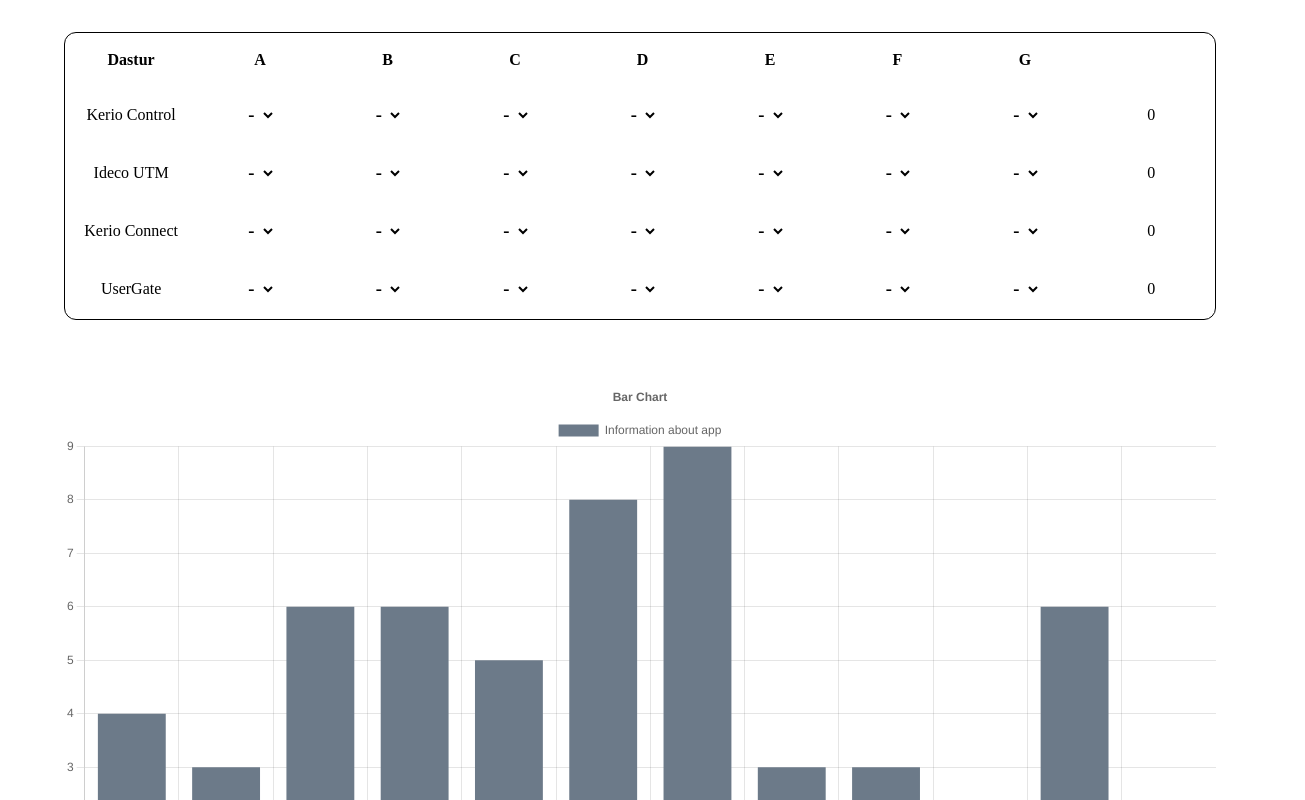
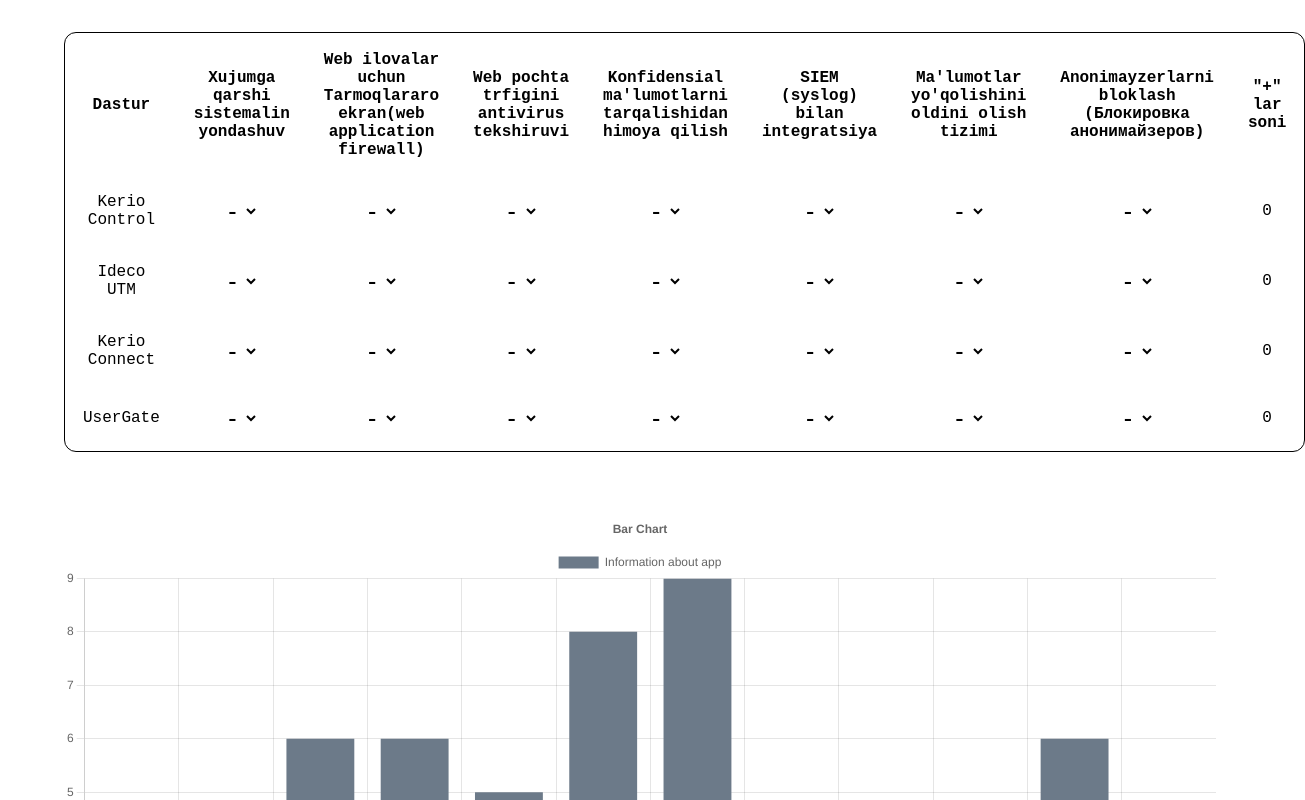
Before and after one commit to muhammadjonqilichev/test-app, a React (Create React App) app: page / in a window 1280 px wide. Shown: the top 800 px of the page, 1305 px wide, since content can reach past the window. Built offline with nearby package versions, Linux system fonts and the light colour scheme.

Commit message:
added titiles

```diff
--- a/src/components/tablePart/TablePart.jsx
+++ b/src/components/tablePart/TablePart.jsx
@@ -2,7 +2,7 @@
 import styles from "./TablePart.module.scss";
 
 export default function TablePart() {
-  const colNames = ["Dastur", "A", "B", "C", "D", "E", "F", "G"];
+  const colNames = ["Dastur", "Xujumga qarshi sistemalin yondashuv", "Web ilovalar uchun Tarmoqlararo ekran(web application firewall)", "Web pochta trfigini antivirus tekshiruvi", "Konfidensial ma'lumotlarni tarqalishidan himoya qilish", "SIEM (syslog) bilan integratsiya", "Ma'lumotlar yo'qolishini oldini olish tizimi", "Anonimayzerlarni bloklash (Блокировка анонимайзеров)", '"+" lar soni'];
   const rowNames = ["A", "B", "C", "D", "E", "F", "G"];
 
 
--- a/src/components/tablePart/TablePart.module.scss
+++ b/src/components/tablePart/TablePart.module.scss
@@ -5,6 +5,8 @@
 table {
   border: .3px solid black;
   border-radius: 12px;
+  width: 100%;
+  font-family: 'Courier New', Courier, monospace;
 }
 th, td, td {
   text-align: center;
@@ -16,5 +18,5 @@
 select, option {
   border: none;
   background-color: transparent;
-  font-size: 20px;
+  font-size: 25px;
 }
```
